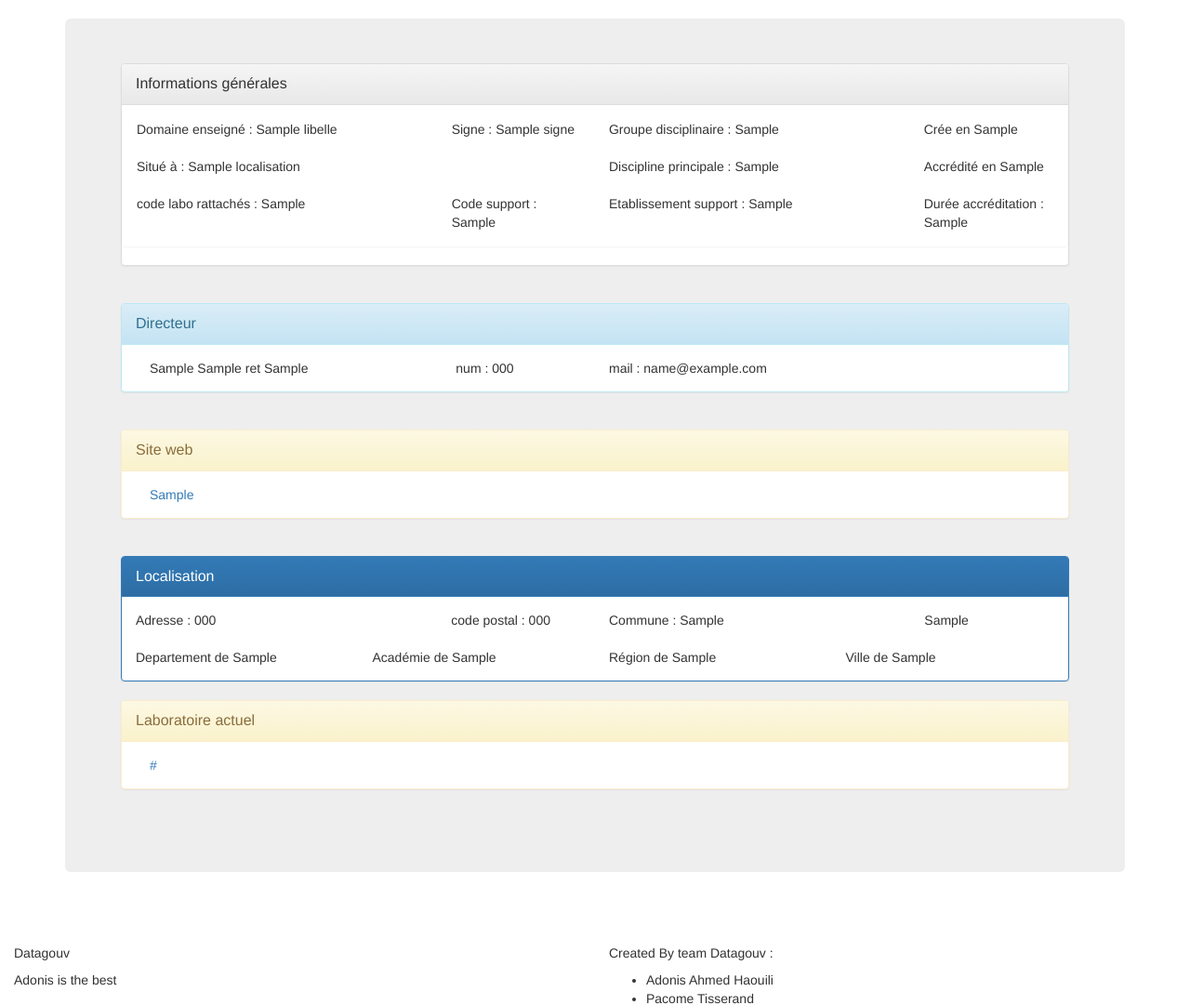
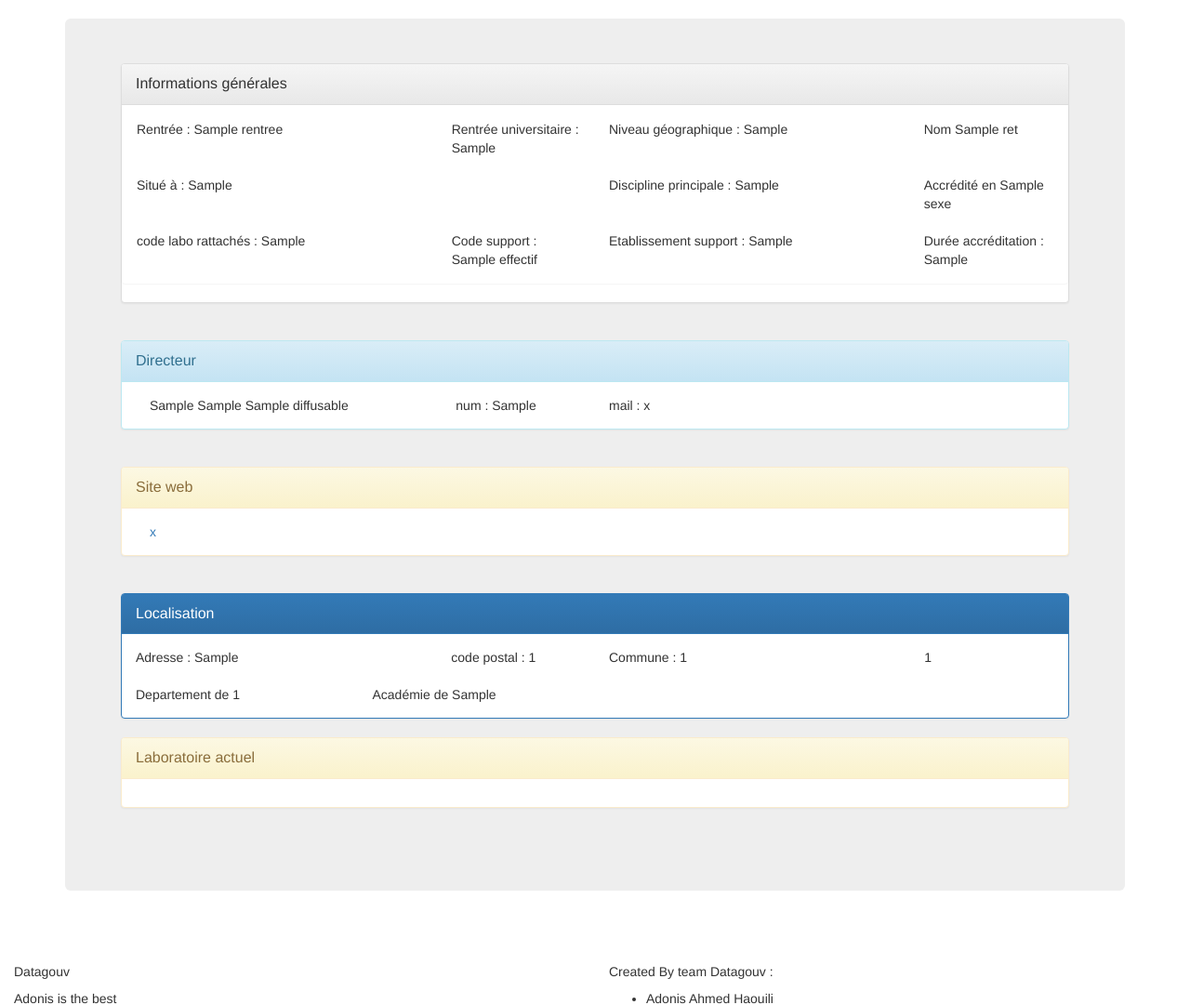
Before and after one commit to darcosion/datagouv, a Django app: template datagouv/template/effectifregional.html in a window 1280 px wide. Shown: the part 52-1133 px from the top of the page at 93% size. Run offline with Django 3.2, Linux system fonts and the light colour scheme; the template is opened without the code that fills it: most values are stand-ins (such as "Sample title", 1, 10 or a date in 2020); some libraries are stand-ins or nearby versions.

Commit message:
Page présentation de la base Région

```diff
--- a/datagouv/template/effectifregional.html
+++ b/datagouv/template/effectifregional.html
@@ -12,28 +12,28 @@
                 </div>
               <div class="panel panel-body">
               <div class="row">
-                <div class="col-sm-4">Domaine enseigné : {{ ret.libelle }} </div>
-                {% if ret.signe %}
-                	<div class="col-sm-2"> Signe : {{ ret.signe }}</div>
+                <div class="col-sm-4">Rentrée : {{ ret.rentree }} </div>
+                {% if ret.rentree_universitaire  %}
+                	<div class="col-sm-2"> Rentrée universitaire : {{ ret.rentree_universitaire  }}</div>
                 {% else %}
                 	<div class="col-sm-2"> </div>
                 {% endif %}
-                <div class="col-sm-4">Groupe disciplinaire : {{ ret.groupe_disciplinaire }} </div>
-                <div class="col-sm-2">Crée en {{ ret.annee_de_creation }}</div>
+                <div class="col-sm-4">Niveau géographique : {{ ret.niveau_geographique }} </div>
+                <div class="col-sm-2">Nom {{ ret.geo_nom  }}</div>
               </div>
               <br/>
               <div class="row">
-                <div class="col-sm-4">Situé à : {{ ret.localisation }}</div>
+                <div class="col-sm-4">Situé à : {{ ret.rgp_formations_ou_etablissements }}</div>
                 <div class="col-sm-2"></div>
-                <div class="col-sm-4">Discipline principale : {{ ret.discipline_principale }} </div>
-                <div class="col-sm-2">Accrédité en {{ ret.annee_accreditation }}</div>
+                <div class="col-sm-4">Discipline principale : {{ ret.secteur_de_l_etablissement }} </div>
+                <div class="col-sm-2">Accrédité en {{ ret.sexe }}</div>
               </div>
               <br/>
               <div class="row">
-                <div class="col-sm-4">code labo rattachés : {{ ret.laboratoires_rattaches }}</div>
-                <div class="col-sm-2">Code support : {{ ret.code_etablissement_support }}</div>
-                <div class="col-sm-4">Etablissement support : {{ ret.etablissement_support }}</div>
-                <div class="col-sm-2">Durée accréditation : {{ ret.duree_accreditation }}</div>
+                <div class="col-sm-4">code labo rattachés : {{ ret.sexe_de_l_etudiant }}</div>
+                <div class="col-sm-2">Code support : {{ ret.effectif }}</div>
+                <div class="col-sm-4">Etablissement support : {{ ret.a_des_effectifs_dut }}</div>
+                <div class="col-sm-2">Durée accréditation : {{ ret.effectif_dut }}</div>
               </div>
                 </div>
                 </div>
@@ -45,9 +45,9 @@
                     <div class="panel-title">Directeur</div>
                   </div>
                 <div class="panel-body">
-                <div class="col-sm-4">{{ ret.civilite_du_directeur }} {{ ret.nom_du_directeur }} {{ ret.prenom_du_directeur }}</div>
-                <div class="col-sm-2">num : {{ ret.telephone }}</div>
-                <div class="col-sm-6">mail : {{ ret.mail }}</div>
+                <div class="col-sm-4">{{ ret.a_des_effectifs_ing }} {{ ret.effectif_ing }} {{ ret.diffusable }}</div>
+                <div class="col-sm-2">num : {{ ret.donnees_diffusables }}</div>
+                <div class="col-sm-6">mail : {{ ret.secret }}</div>
                 </div>
                 </div>
               </div>
@@ -58,7 +58,7 @@
                     <div class="panel-title">Site web</div>
                   </div>
                   <div class="panel-body">
-                    <div class="col-sm-12"><a href="{{ ret.site_web }}">{{ ret.site_web }}</a></div>
+                    <div class="col-sm-12"><a href="{{ ret.site_web }}">{{ ret.donnees_soumises_au_secret_stat }}</a></div>
                   </div>
                 </div>
               </div>
@@ -70,17 +70,17 @@
                 </div>
                 <div class="panel-body">
                   <div class="row">
-                    <div class="col-sm-4">Adresse : {{ ret.adresse_postale }}</div>
-                    <div class="col-sm-2">code postal : {{ ret.code_postal }}</div>
-                    <div class="col-sm-4">Commune : {{ ret.libelle_commune }} </div>
-                    <div class="col-sm-2">{{ ret.code_commune }}</div>
+                    <div class="col-sm-4">Adresse : {{ ret.niveau_geo }}</div>
+                    <div class="col-sm-2">code postal : {{ ret.geo_id }}</div>
+                    <div class="col-sm-4">Commune : {{ ret.reg_id }} </div>
+                    <div class="col-sm-2">{{ ret.aca_id }}</div>
                   </div>
                   <br/>
                   <div class="row">
-                    <div class="col-sm-3">Departement de {{ ret.libelle_departement }}</div>
-                    <div class="col-sm-3">Académie de {{ ret.libelle_academie }}</div>
-                    <div class="col-sm-3">Région de {{ ret.libelle_region }}</div>
-                    <div class="col-sm-3">Ville de {{ ret.libelle_ville }}</div>
+                    <div class="col-sm-3">Departement de {{ ret.ldep_id }}</div>
+                    <div class="col-sm-3">Académie de {{ ret.uucr_i }}</div>
+                    <!-- <div class="col-sm-3">Région de {{ ret.libelle_region }}</div>
+                    <div class="col-sm-3">Ville de {{ ret.libelle_ville }}</div>  -->
                   </div>
                 </div>
               </div>
@@ -91,7 +91,7 @@
                     <div class="panel-title">Laboratoire actuel</div>
                   </div>
                   <div class="panel-body">
-                    <div class="col-sm-12"><a href="{{ ret.url_structures_de_recherche_actives }}">{{ ret.url_structures_de_recherche_actives }}</a></div>
+                   <!-- <div class="col-sm-12"><a href="{{ ret.url_structures_de_recherche_actives }}">{{ ret.url_structures_de_recherche_actives }}</a></div> -->
                   </div>
                 </div>
               </div>
```
